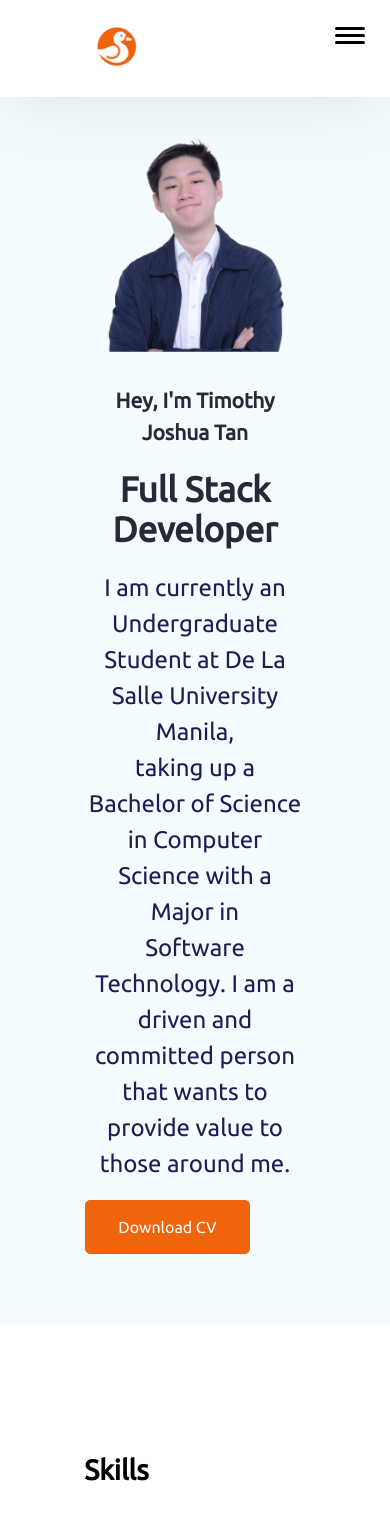
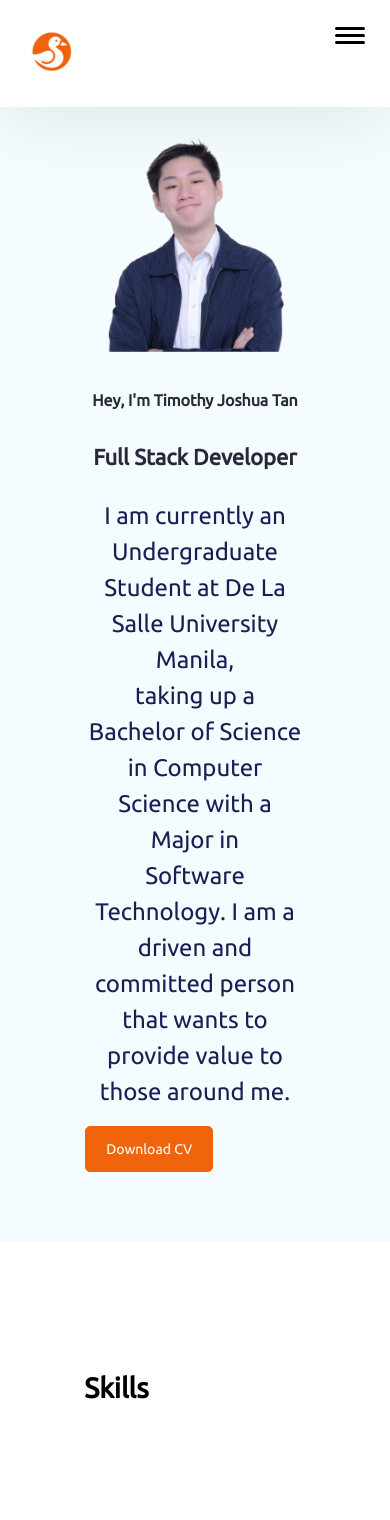
Before and after one commit to Mitothy/web-portfolio, a React (Create React App) app: page / in a window 390 px wide. Shown: the top 1520 px of the page. Built offline with nearby package versions, Linux system fonts and the light colour scheme.

Commit message:
Deployed Version

```diff
--- a/src/App.css
+++ b/src/App.css
@@ -1065,3 +1065,110 @@ input[type="checkbox"] {
   border-top-left-radius: 12px; /* Matches the container's border-radius for the top corners */
   border-top-right-radius: 12px;
 }
+
+@media only screen and (max-width: 480px) {
+  h1, .hero--section--title, .skills--section--heading, .sections--heading {
+    font-size: 24px; /* Smaller font size for main headings */
+  }
+
+  .navbar, .footer--container, .skills--section, .testimonial--section, .contact--section {
+    padding: 20px; /* Reduce padding */
+  }
+
+  .btn, .image-modal-button {
+    padding: 10px 20px; /* Smaller buttons */
+    font-size: 14px; /* Smaller text on buttons */
+  }
+
+  .text-lg, .text-md, .text-sm {
+    font-size: 14px; /* Adjust base text size */
+  }
+
+  .skills--section--container, .about--section, .portfolio--section--container {
+    grid-template-columns: 1fr; /* Single column layout */
+  }
+
+  .navbar--items ul {
+    flex-direction: column; /* Stack navbar items vertically */
+  }
+
+  .portfolio--section--img > img, .about--section--img > img {
+    height: auto; /* Adjust image height automatically */
+  }
+
+  .portfolio--section--card, .experience-card {
+    padding: 20px; /* Reduce card padding */
+  }
+}
+
+@media only screen and (max-width: 480px) {
+  body, p, .navbar--content, .footer--content {
+    font-size: 14px; /* Standardize smaller font size for body text and similar */
+  }
+
+  h1, .hero--section--title, .skills--section--heading, .sections--heading {
+    font-size: 22px; /* Smaller font size for major headings */
+  }
+
+  h2, .skills--section--title, .about--section--title {
+    font-size: 20px; /* Adjust secondary headings */
+  }
+
+  h3, .testimonial--author--name, .experience-card h3 {
+    font-size: 18px; /* Smaller font size for tertiary headings */
+  }
+
+  .section--title, .sub--title, .portfolio--section--title, .testimonial--author--designation {
+    font-size: 16px; /* Smaller font size for section titles and similar elements */
+  }
+
+  .text-lg {
+    font-size: 16px; /* Adjust large text */
+  }
+
+  .text-md {
+    font-size: 14px; /* Adjust medium text */
+  }
+
+  .text-sm, .navbar--items ul li a, .footer--items ul li a {
+    font-size: 12px; /* Adjust small text and navigation/footer links */
+  }
+
+  .btn, .image-modal-button {
+    font-size: 14px; /* Adjust button text size */
+  }
+
+  .contact--label, .contact--input, select, .checkbox--label {
+    font-size: 14px; /* Adjust form elements for readability */
+  }
+}
+
+@media only screen and (max-width: 480px) {
+  .scroll-buttons {
+    position: static; /* Reset positioning to flow in the document */
+    display: block; /* Stack buttons vertically or keep them inline but below the text */
+    text-align: center; /* Center-align the buttons if they're inline */
+    padding: 8px 12px; /* Slightly smaller padding */
+    font-size: 16px; /* Slightly smaller font size */
+    margin: 0 5px;
+  }
+
+  .portfolio--container {
+    display: flex;
+    flex-direction: column; /* Stack elements vertically */
+    align-items: center; /* Center-align the content */
+  }
+}
+
+@media only screen and (max-width: 320px) {
+  .scroll-buttons button {
+    padding: 6px 10px; /* Even smaller padding for very small devices */
+    font-size: 14px; /* Even smaller font size for readability */
+    margin: 0 4px; /* Adjust margin for tighter spaces */
+  }
+  .portfolio--container {
+      display: flex;
+      flex-direction: column; /* Stack elements vertically */
+      align-items: center; /* Center-align the content */
+    }
+  }
```
